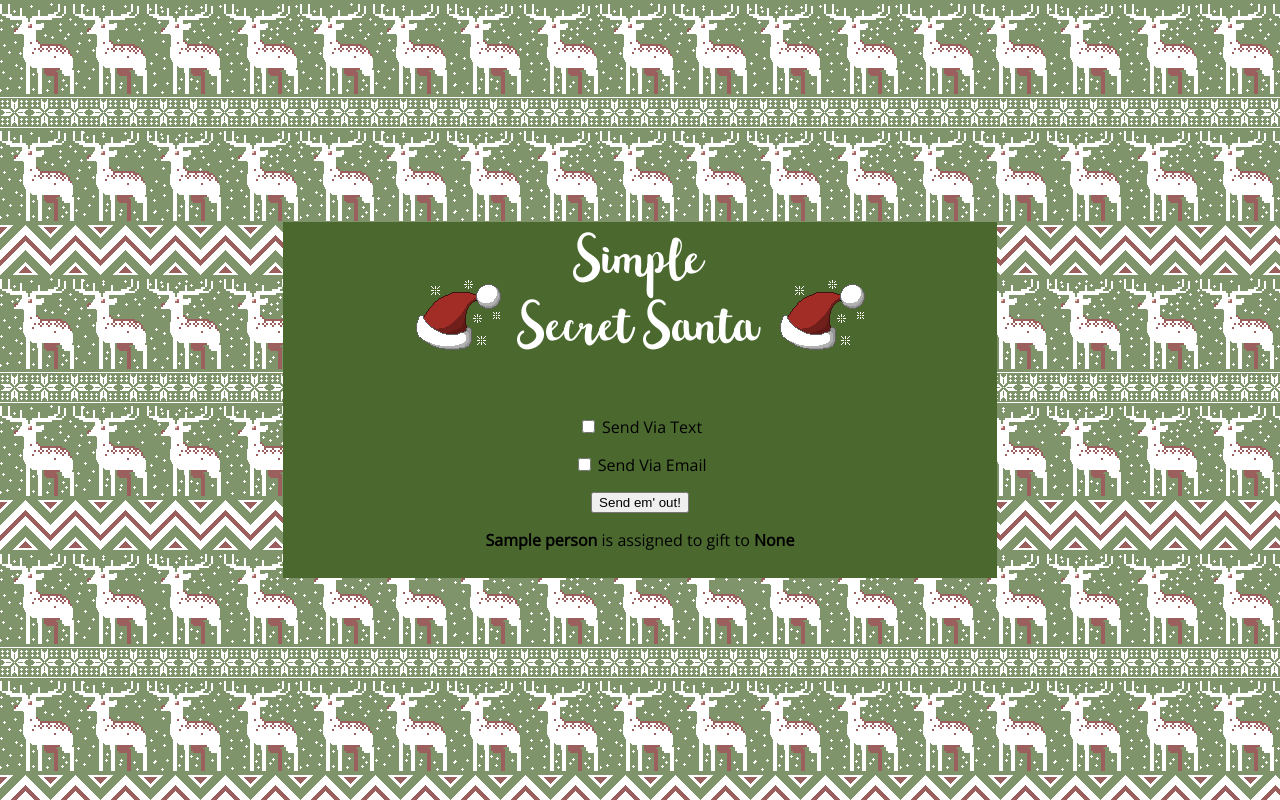
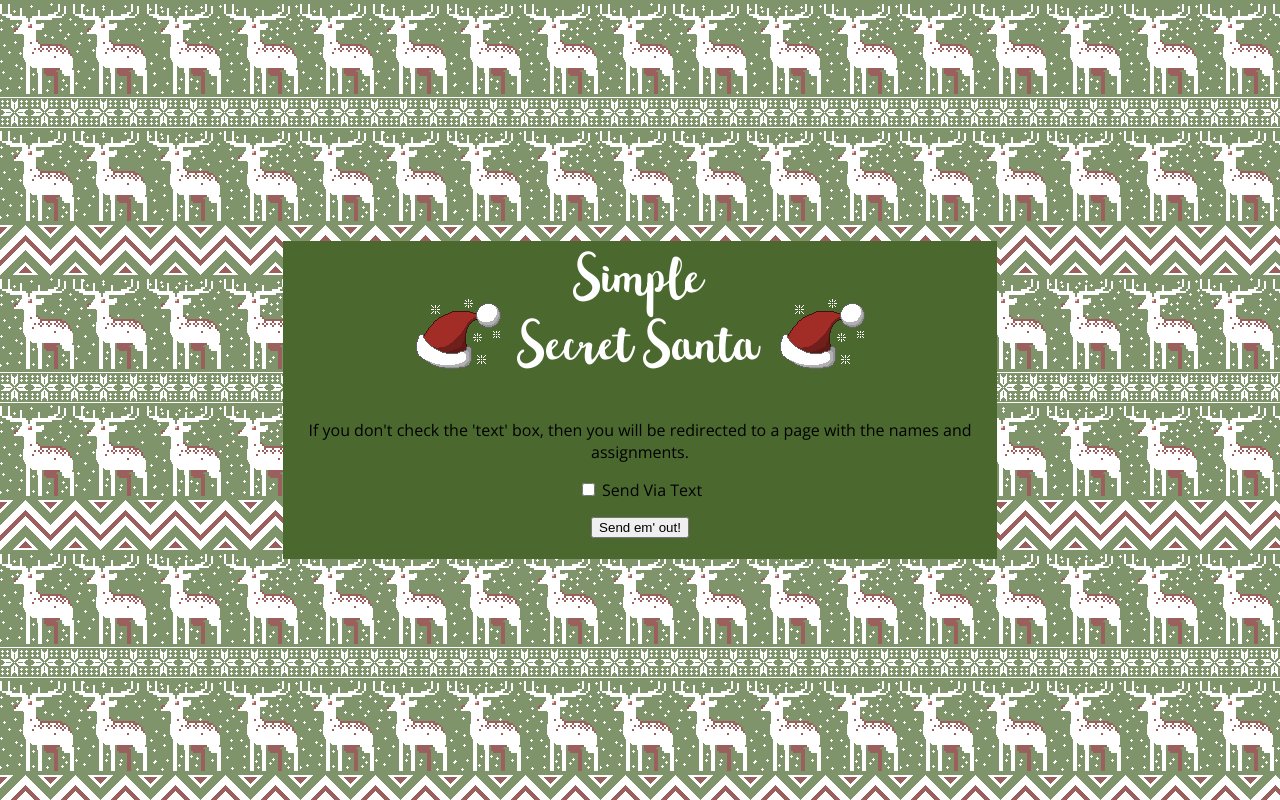
Before and after one commit to marienicole/namevoke, a Flask app: template app/templates/santa.html in a window 1280 px wide. Run offline with Flask 2, Linux system fonts and the light colour scheme; the template is opened without the code that fills it: values that come from a table or form of the project are taken from there, most other values are stand-ins (such as "Sample title", 1, 10 or a date in 2020).

Commit message:
Setting up sending via texts

```diff
--- a/app/forms.py
+++ b/app/forms.py
@@ -1,5 +1,5 @@
 from flask_wtf import FlaskForm
-from wtforms import StringField, SubmitField, TextAreaField, BooleanField
+from wtforms import StringField, SubmitField, TextAreaField, BooleanField, validators
 from wtforms.validators import DataRequired
 
 class ContactForm(FlaskForm):
@@ -8,6 +8,5 @@
     submit = SubmitField('Generate Secret Santa!')
 
 class SendForm(FlaskForm):
-    text = BooleanField('Send Via Text')
-    email = BooleanField('Send Via Email')
+    text = BooleanField('Send Via Text', validators=[validators.AnyOf([True, False])])
     submit = SubmitField('Send em\' out!')
--- a/app/routes.py
+++ b/app/routes.py
@@ -2,21 +2,58 @@
 from flask import render_template, flash, redirect
 from .santa_class import SantaGenerator
 from app.forms import ContactForm, SendForm
+from .message_sender import MessageSender
+global names
+global contact_info
+global sg
+global ms
 
 @app.route('/', methods=['get', 'post'])
 @app.route('/index', methods=['get', 'post'])
 def index():
-    form = ContactForm()
     global names
     global contact_info
-    if form.validate_on_submit():
-        flash('Santa-list generated for {}, with contact {}'.format(form.names.data, form.contact_info.data))
-        names = form.names.data
-        contact_info = form.contact_info.data
+
+    contact_form = ContactForm()
+    if contact_form.validate_on_submit():
+        flash('Santa-list generated for {}, with contact {}'.format(contact_form.names.data,
+                                                                    contact_form.contact_info.data))
+        names = contact_form.names.data
+        contact_info = contact_form.contact_info.data
         return redirect('/santa')
-    return render_template('index.html', form=form)
+    return render_template('index.html', form=contact_form)
+
 
 @app.route('/santa', methods=['get', 'post'])
 def santa():
-    form = SendForm()
-    return render_template('santa.html', namelist=SantaGenerator(names, contact_info).get_assigned(), form=form)
+    global names
+    global contact_info
+    global sg
+    send_form = SendForm()
+    if send_form.is_submitted():
+        flash('Sending via text?'.format(send_form.text.data))
+        am_i_texting = send_form.text.data
+
+        sg = SantaGenerator(names)
+
+        if am_i_texting:
+            return redirect('/sent')
+        else:
+            return redirect('/assignments')
+
+    return render_template('santa.html', form=send_form)
+
+
+@app.route('/assignments')
+def assignments():
+    global sg
+    return render_template('choice.html', namelist=sg.get_assigned())
+
+
+@app.route('/sent')
+def sent():
+    global sg
+    global ms
+    global contact_info
+    ms = MessageSender(sg.get_names(), contact_info)
+    return render_template('sent.html', message_sender = ms.send_texts())
--- a/app/templates/santa.html
+++ b/app/templates/santa.html
@@ -1,16 +1,11 @@
 {% extends "general.html" %}
 {% block title %}Choose Method{% endblock %}
 {%block content %}
+If you don't check the 'text' box, then you will be redirected to a page with the names and assignments.<br>
 <form action="" method="post" novalidate>
   <p>
     {{ form.text() }} {{ form.text.label() }}
   </p>
-  <p>
-    {{ form.email() }} {{ form.email.label() }}
-  </p>
   <p>{{ form.submit() }}</p>
 </form>
-{% for person in namelist %}
-<b>{{ person }}</b> is assigned to gift to <b>{{namelist.get(person)}}</b> <br><br>
-{% endfor %}
 {% endblock %}
```
Also changed, not shown: app/message_sender.py (added, +36 -0 lines), app/santa_class.py (+7 -6 lines), app/templates/sent.html (added, +8 -0 lines).
